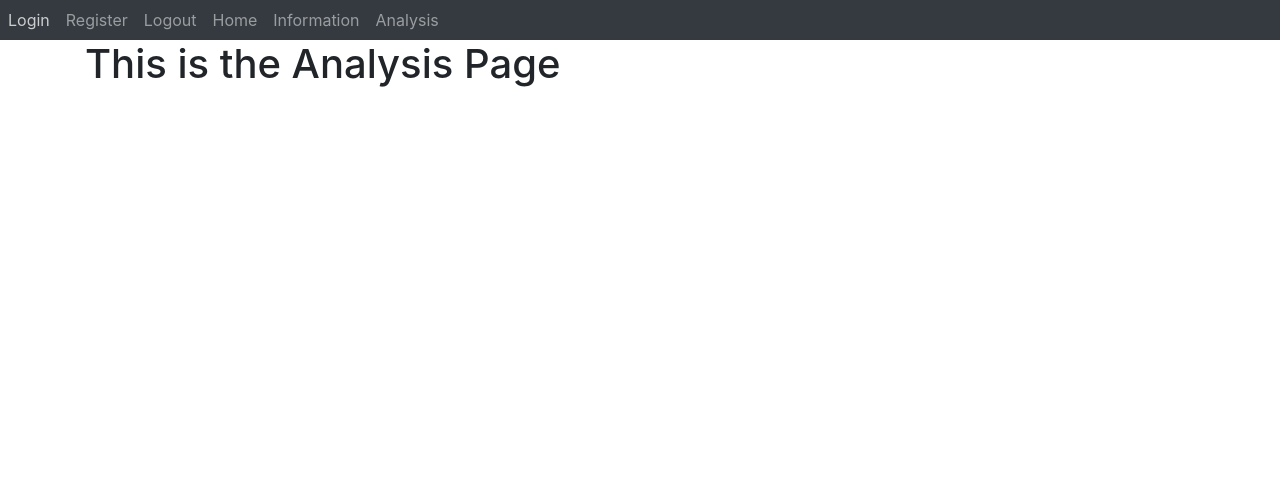
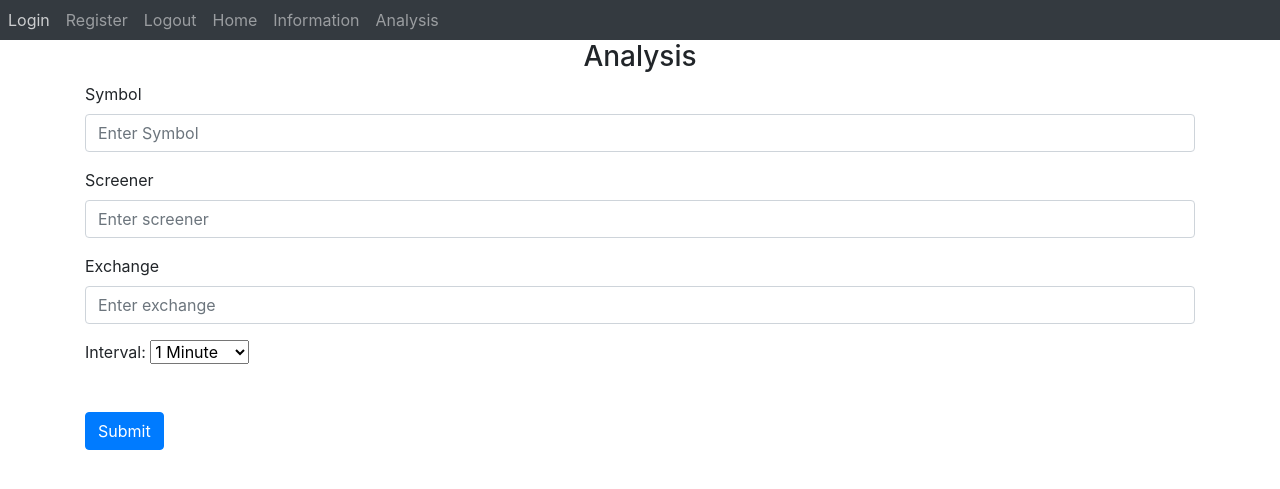
Before and after one commit to NicholasNPham/TradingWebsite, a Flask app: page /analysis in a window 1280 px wide. Shown: the top 489 px of the page. Run offline with Flask 3, Linux system fonts and the light colour scheme; some libraries are stand-ins or nearby versions.

Commit message:
Added forms for analysis page. Including Drop Down Options for Interval.

```diff
--- a/website/templates/analysis.html
+++ b/website/templates/analysis.html
@@ -1,5 +1,53 @@
-{% extends "base.html" %} {% block title %}Analysis Page{% endblock %}
-
-{% block content %}
-<h1>This is the Analysis Page</h1>
+{% extends "base.html" %} {% block title %}Analysis Page{% endblock %} {% block
+content %}
+<form method="POST">
+  <h3 align="center">Analysis</h3>
+  <div class="form-group">
+    <label for="symbol">Symbol</label>
+    <input
+      type="text"
+      class="form-control"
+      id="symbol"
+      name="Symbol"
+      placeholder="Enter Symbol"
+    />
+  </div>
+  <div class="form-group">
+    <label for="screener">Screener</label>
+    <input
+      type="text"
+      class="form-control"
+      id="screener"
+      name="screener"
+      placeholder="Enter screener"
+    />
+  </div>
+  <div class="form-group">
+    <label for="exchange">Exchange</label>
+    <input
+      type="text"
+      class="form-control"
+      id="exchange"
+      name="exchange"
+      placeholder="Enter exchange"
+    />
+  </div>
+  <div class="form-group">
+    <label for="interval">Interval:</label>
+    <select id="interval" name="interval">
+      <option value="1m">1 Minute</option>
+      <option value="5m">5 Minute</option>
+      <option value="5m">15 Minute</option>
+      <option value="5m">30 Minute</option>
+      <option value="5m">1 Hour</option>
+      <option value="5m">2 Hour</option>
+      <option value="5m">4 Hour</option>
+      <option value="5m">1 Day</option>
+      <option value="5m">1 Week</option>
+      <option value="5m">1 Month</option>
+    </select>
+  </div>
+  <br />
+  <button type="submit" class="btn btn-primary">Submit</button>
+</form>
 {% endblock %}
```
